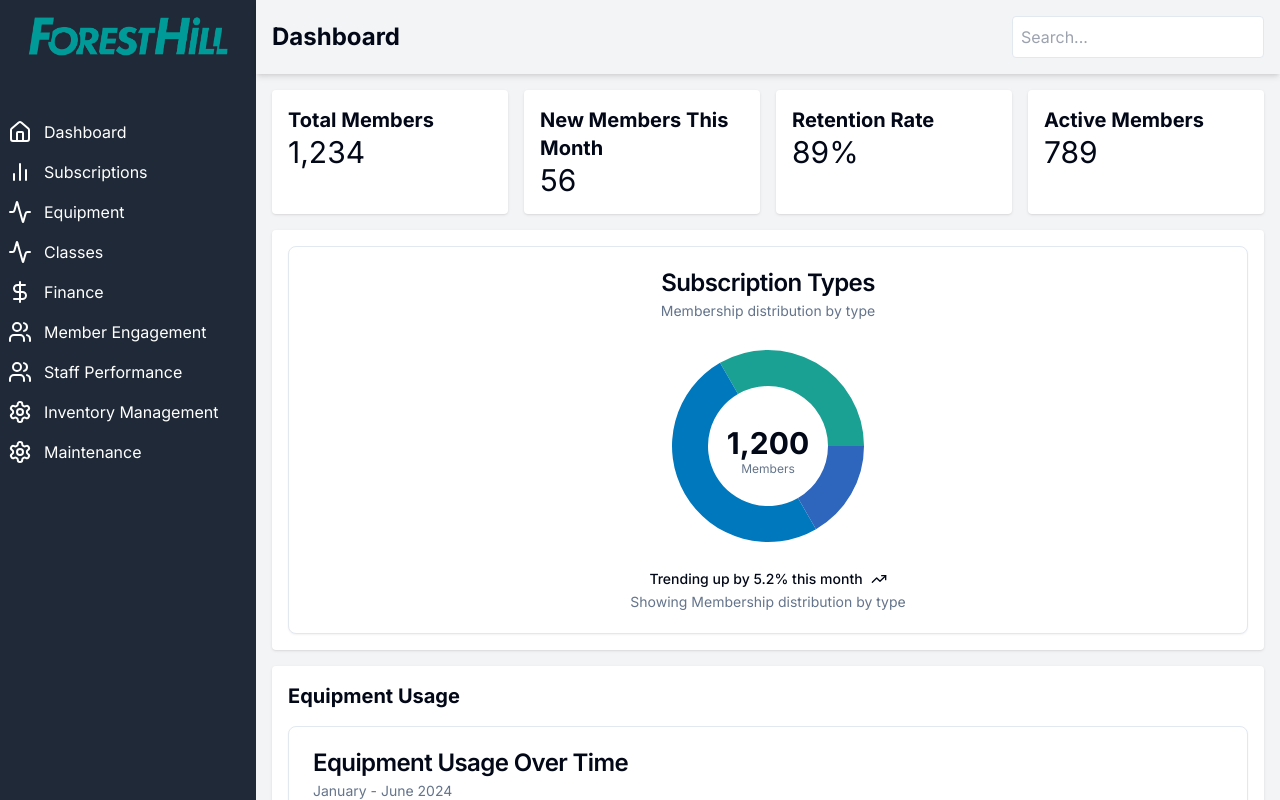
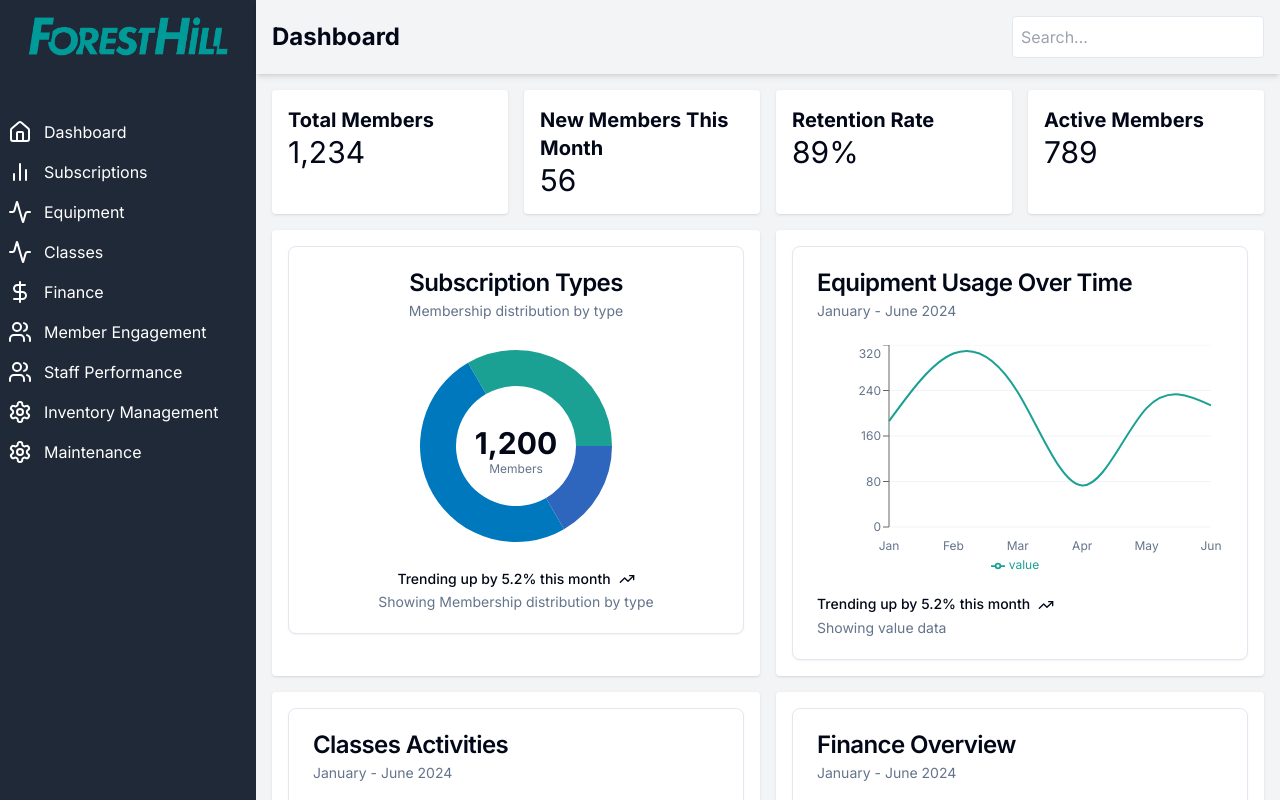
Before and after one commit to AmineAffif/forest-hill-2, a Next.js app: page / in a window 1280 px wide. Built offline with nearby package versions, Linux system fonts and the light colour scheme.

Commit message:
grid display dashboard

```diff
--- a/app/globals.css
+++ b/app/globals.css
@@ -66,4 +66,11 @@
   body {
     @apply bg-background text-foreground;
   }
+  .card {
+    @apply bg-white p-4 rounded shadow;
+    min-height: 300px; /* ajustez cette valeur selon vos besoins */
+    display: flex;
+    flex-direction: column;
+    justify-content: space-between;
+  }
 }
--- a/app/page.tsx
+++ b/app/page.tsx
@@ -8,15 +8,19 @@
 
 const Dashboard = () => {
   return (
-    <>
+    <div className="flex flex-col gap-4">
+      <div className="w-full">
         <Overview />
+      </div>
+      <div className="grid grid-cols-1 md:grid-cols-2 gap-4">
         <SubscriptionsSummary />
         <EquipmentUsageSummary />
         <ClassesActivitiesSummary />
         <FinanceSummary />
         <MemberEngagementSummary />
         <StaffPerformanceSummary />
-    </>
+      </div>
+    </div>
   );
 };
 
--- a/components/EquipmentUsageSummary.tsx
+++ b/components/EquipmentUsageSummary.tsx
@@ -13,7 +13,6 @@
 
   return (
     <div className="bg-white p-4 rounded shadow">
-      <h2 className="text-xl font-bold mb-4">Equipment Usage</h2>
       <MyLineChart
         title="Equipment Usage Over Time"
         description="January - June 2024"
--- a/components/FinanceSummary.tsx
+++ b/components/FinanceSummary.tsx
@@ -13,7 +13,6 @@
 
   return (
     <div className="bg-white p-4 rounded shadow">
-      <h2 className="text-xl font-bold mb-4">Finance</h2>
       <MyLineChart
         title="Finance Overview"
         description="January - June 2024"
```
Lines whose indentation alone changed are shown as unchanged.
